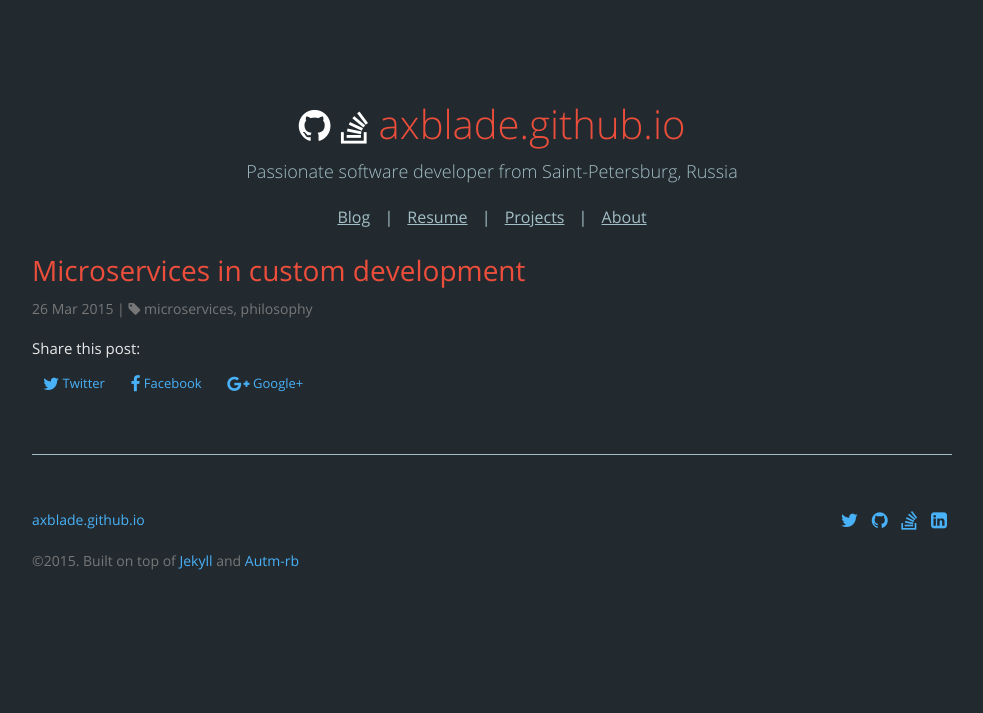
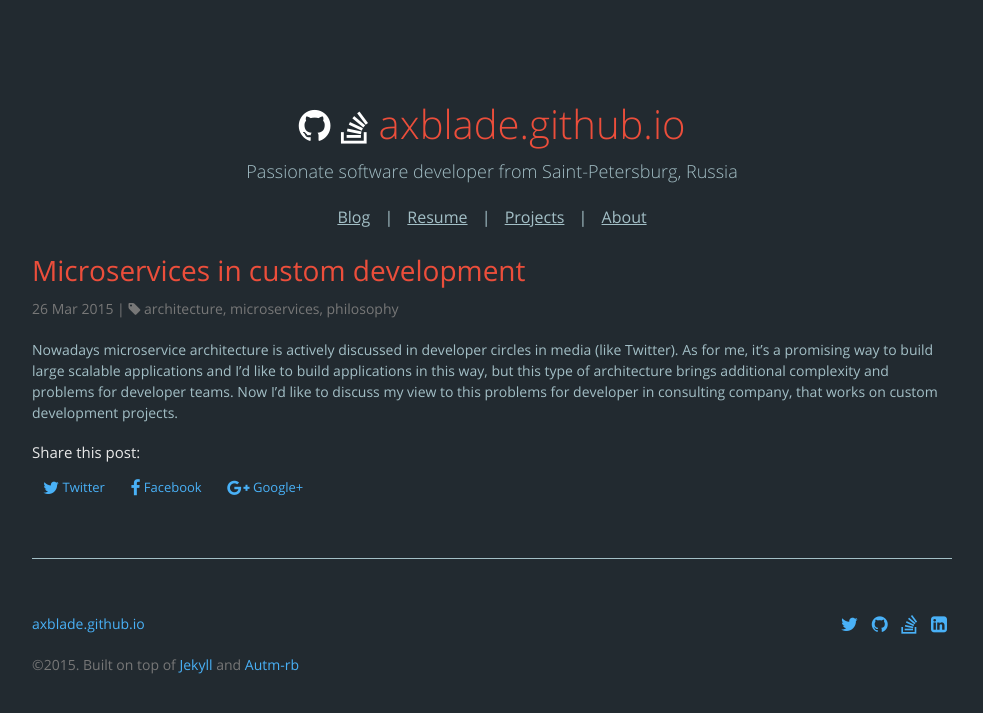
Before and after one commit to eugene-sy/eugene-sy.github.io, a Jekyll site: the page built from _posts/2015-03-26-microservices-in-custom-development.md, in a window 1280 px wide. Shown: the top 713 px of the page, without its empty margins (148-1131 px from the left). Built offline with Jekyll 4.4.1, drawn with Linux system fonts in a browser that asks for light colours; nearby versions of some CDN libraries.

Commit message:
introduction

```diff
--- a/_posts/2015-03-26-microservices-in-custom-development.md
+++ b/_posts/2015-03-26-microservices-in-custom-development.md
@@ -3,5 +3,8 @@ layout: post
 title:  "Microservices in custom development"
 date:   2015-03-26 12:43:58
 categories: books
-tags: [microservices, philosophy]
+tags: [architecture, microservices, philosophy]
 ---
+
+Nowadays microservice architecture is actively discussed in developer circles in media (like Twitter).
+As for me, it's a promising way to build large scalable applications and I'd like to build applications in this way, but this type of architecture brings additional complexity and problems for developer teams. Now I'd like to discuss my view to this problems for developer in consulting company, that works on custom development projects.
```
